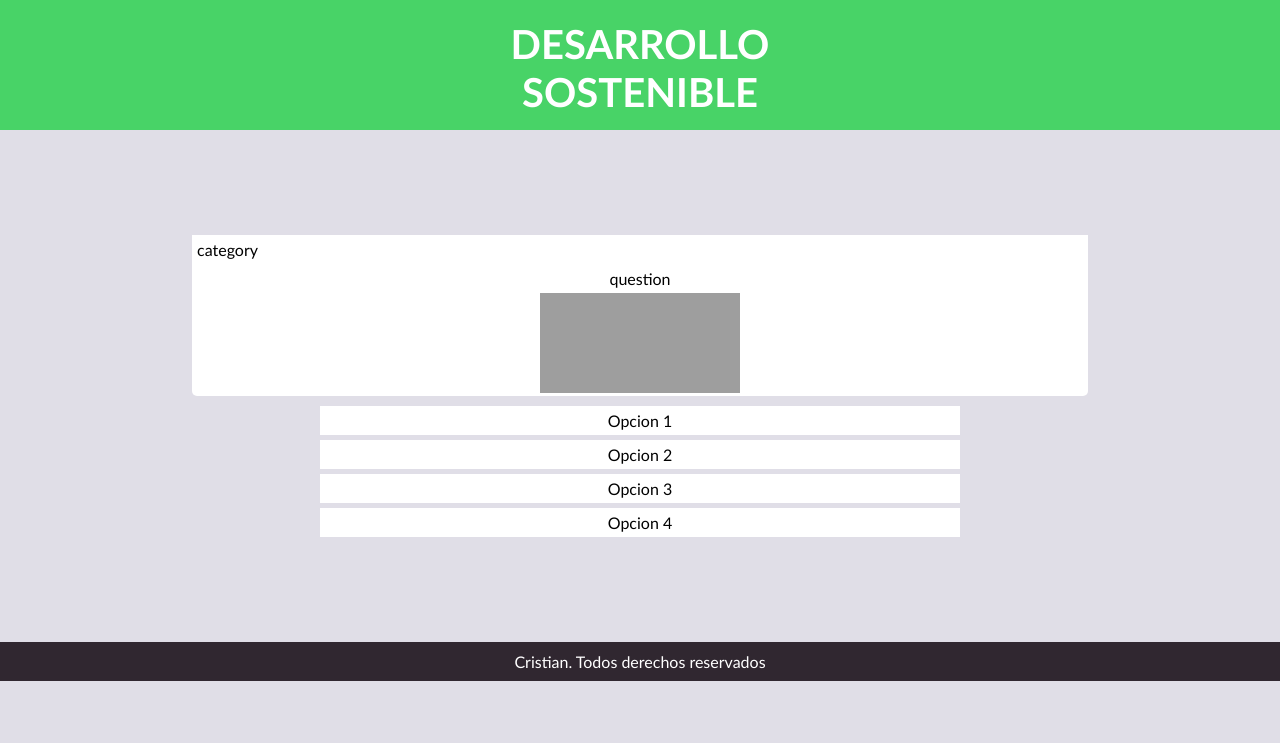
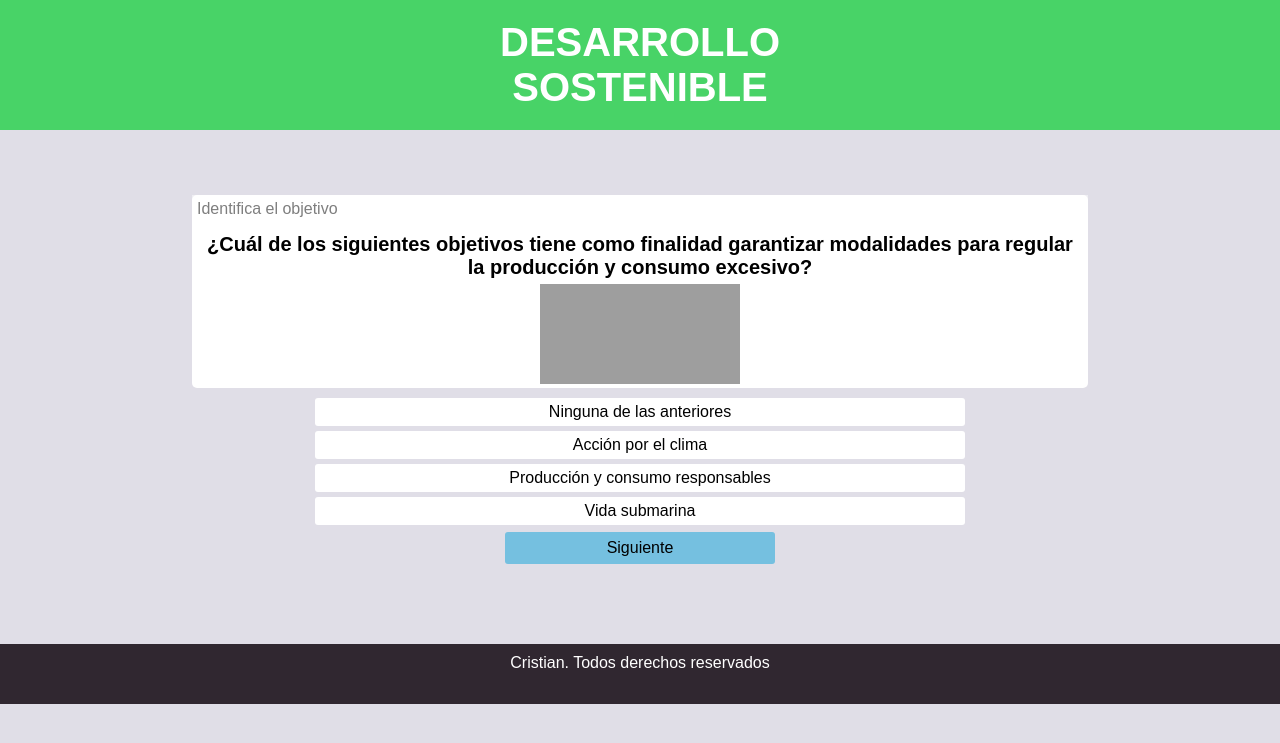
Before and after one commit to CristianRG/FSC_GAME, a Flask app: page / in a window 1280 px wide. Shown: the top 743 px of the page. Run offline with Flask 2, Linux system fonts and the light colour scheme; grey boxes are pictures that could not be loaded.

Commit message:
second commit. Changes added

```diff
--- a/src/static/css/layout-styles.css
+++ b/src/static/css/layout-styles.css
@@ -2,7 +2,7 @@
     margin: 0%;
     padding: 0%;
     background-color: #E0DEE7;
-    font-family: 'Gill Sans', 'Gill Sans MT', Calibri, 'Trebuchet MS', sans-serif;
+    font-family: Arial, Helvetica, sans-serif;
 }
 
 .header-up {
@@ -10,6 +10,7 @@
     height: 120px;
     background: #48D367;
     padding-top: 10px;
+    font-weight: bold;
 }
 
 .logo-blog {
@@ -30,11 +31,12 @@
 
 .container {
     width: 100vw;
-    height: 64vh;
+    height: 63vh;
     display: inline-flex;
     flex-direction: column;
     justify-content: center;
     text-align: center;
+    background-image: url();
 }
 
 .footer-bar {
@@ -44,6 +46,8 @@
 
 .footer-bar p {
     padding: 10px;
+    margin-top: 10px;
+    height: 40px;
     background: #302730;
     text-align: center;
 }
--- a/src/static/css/styles-index.css
+++ b/src/static/css/styles-index.css
@@ -4,7 +4,7 @@
 
 .header-game {
     background: white;
-    min-width: 400px;
+    min-width: 350px;
     width: 70%;
     margin: auto;
     margin-bottom: 10px;
@@ -15,6 +15,7 @@
     background: white;
     margin: auto;
     padding: 5px;
+    margin-top: 5px;
 }
 
 .header-game:hover{
@@ -23,7 +24,14 @@
 
 .category {
     text-align: left;
+    opacity: .5;
 
+}
+
+#questionQ {
+    font-size: 20px;
+    font-weight: bold;
+    padding: 5px;
 }
 
 .image{
@@ -39,13 +47,25 @@
     width: 50%;
     margin: auto;
     margin-top: 5px;
+    border-radius: 3px;
 }
 
-.btn p{
+.btn {
     background: white;
     padding: 5px;
+    color: black;
+}
+
+#btn-next {
+    background: #75c0e0;
+    width: 20%;
+    margin-top: 7px;
+    padding: 7px;
+    min-width: 100px;
+    margin-bottom: 10px;
 }
 
 .btn:hover{
     width: 52%;
+    cursor: pointer;
 }
--- /dev/null
+++ b/src/static/js/base-preguntas.js
@@ -0,0 +1,20 @@
+let questions = [
+    {
+        category: "Identifica el objetivo",
+        question: "¿Cuál de los siguientes objetivos tiene como finalidad garantizar modalidades para regular la producción y consumo excesivo?",
+        optiones: ["Acción por el clima","Vida submarina","Ninguna de las anteriores"],
+        answer: "Producción y consumo responsables",
+        img: "https://cdn4.ecycle.com.br/cache/images/2017.12/50-650-ods-onu.jpg"
+        // "answer": "Producción y consumo responsables",
+        // "incorrectOne": "Acción por el clima",
+        // "incorrectTwo": "Vida submarina",
+        // "incorrectThree": "Ninguna de las anteriores"
+    },
+    {
+        category: "Proposito del objetivo",
+        question: "Proposito del objetivo Acción por el clima",
+        optiones: ["Destruir bosques","Vender madera","Contaminar"],
+        answer: "Cuidar y fomentar el cuidado del ambiente",
+        img: "https://redcantabrarural.com/wp-content/uploads/ODS-MINI-13.jpg"
+    },
+]
--- /dev/null
+++ b/src/static/js/main.js
@@ -0,0 +1,65 @@
+INDEX_ANSWER = 0;
+playerScore = 0;
+getQuestion(INDEX_ANSWER);
+
+function getQuestion(index) {
+    objectQuestion = questions[index];
+    optiones = [...objectQuestion.optiones];
+    optiones.push(objectQuestion.answer);
+
+    for(let i = 0; i <= 4; i++) {
+        optiones.sort(()=> Math.random() -0.5);
+    }
+
+    document.getElementById('categoryQ').innerHTML = objectQuestion.category;
+    document.getElementById('imgJs').src = objectQuestion.img;
+    document.getElementById('questionQ').innerHTML = objectQuestion.question;
+    document.getElementById('btn0').innerHTML = optiones[0];
+    document.getElementById('btn1').innerHTML = optiones[1];
+    document.getElementById('btn2').innerHTML = optiones[2];
+    document.getElementById('btn3').innerHTML = optiones[3];
+}
+
+
+async function checkOption(index) {
+    let optionUser = optiones[index] == objectQuestion.answer; //hace una comprobación y le da ese valor a la variable
+    if(optionUser) {
+        document.getElementById(`btn${index}`).style.background = "green";
+        document.getElementById(`btn${index}`).style.color = "white";
+        playerScore += 1;
+    }
+    else {
+        document.getElementById(`btn${index}`).style.background = "red";
+        document.getElementById(`btn${index}`).style.color = "white";
+
+        for(let i = 0; i <= optiones.length; i++) {
+            if(optiones[i] == objectQuestion.answer) {
+                answer = i;
+            }
+        }
+
+        document.getElementById(`btn${answer}`).style.background = "green";
+        document.getElementById(`btn${answer}`).style.color = "white";
+
+        // document.getElementById(`btn${index}`).style.background = "green";
+        // document.getElementById(`btn${index}`).style.color = "white";
+    }
+    INDEX_ANSWER++;
+
+
+
+    if(INDEX_ANSWER >= (questions.length)){
+        console.log(`Tu puntuaje fue de: ${playerScore}/${questions.length}`);
+        INDEX_ANSWER = 0;
+        playerScore = 0;
+    }
+}
+
+function resetTargets() {
+    for(let i = 0; i <= (optiones.length-1); i++) {
+        document.getElementById(`btn${i}`).style.background = "white";
+        document.getElementById(`btn${i}`).style.color = "black";
+    }
+    setTimeout(getQuestion, 105, INDEX_ANSWER);
+    // getQuestion(INDEX_ANSWER);
+}
--- a/src/templates/index.html
+++ b/src/templates/index.html
@@ -2,32 +2,35 @@
 
 {% block body %}
 <link rel="stylesheet" href="{{url_for('static', filename='css/styles-index.css')}}">
+<script src="https://unpkg.com/sweetalert/dist/sweetalert.min.js"></script>
 <article>
     <section>
         <div class="header-game">
             <div class="category">
-                <p>category</p>
+                <p id="categoryQ">category</p>
             </div>
             <div class="question">
-                <p>question</p>
+                <p id="questionQ">question</p>
             </div>
-            <img src="https://cdn-icons-png.flaticon.com/512/4284/4284490.png" alt="" class="image">
+            <img src="https://cdn-icons-png.flaticon.com/512/4284/4284490.png" alt="" class="image" id="imgJs">
         </div>
-        <div class="btn" id="btn1">
-            <p>Opcion 1</p>
+        <div class="btn" id="btn0" onclick="checkOption(0)">
+            Opcion 1
         </div>
-        <div class="btn" id="btn2">
-            <p>Opcion 2</p>
+        <div class="btn" id="btn1"onclick=" checkOption(1)">
+            Opcion 2
         </div>
-        <div class="btn" id="btn3">
-            <p>Opcion 3</p>
+        <div class="btn" id="btn2" onclick="checkOption(2)">
+            Opcion 3
         </div>
-        <div class="btn" id="btn4">
-            <p>Opcion 4</p>
+        <div class="btn" id="btn3" onclick="checkOption(3)">
+            Opcion 4
+        </div>
+        <div class="btn" id="btn-next" onclick="resetTargets()">
+            Siguiente
         </div>
     </section>
 </article>
-<script>
-
-</script>
+<script src="{{url_for('static', filename='js/base-preguntas.js')}}"></script>
+<script defer src="{{url_for('static', filename='js/main.js')}}"></script>
 {% endblock %}
```
Also changed, not shown: src/static/js/base-preguntas.json (deleted, +0 -10 lines), src/static/img/ODS_ONU.jpg (added), 2 other files.
